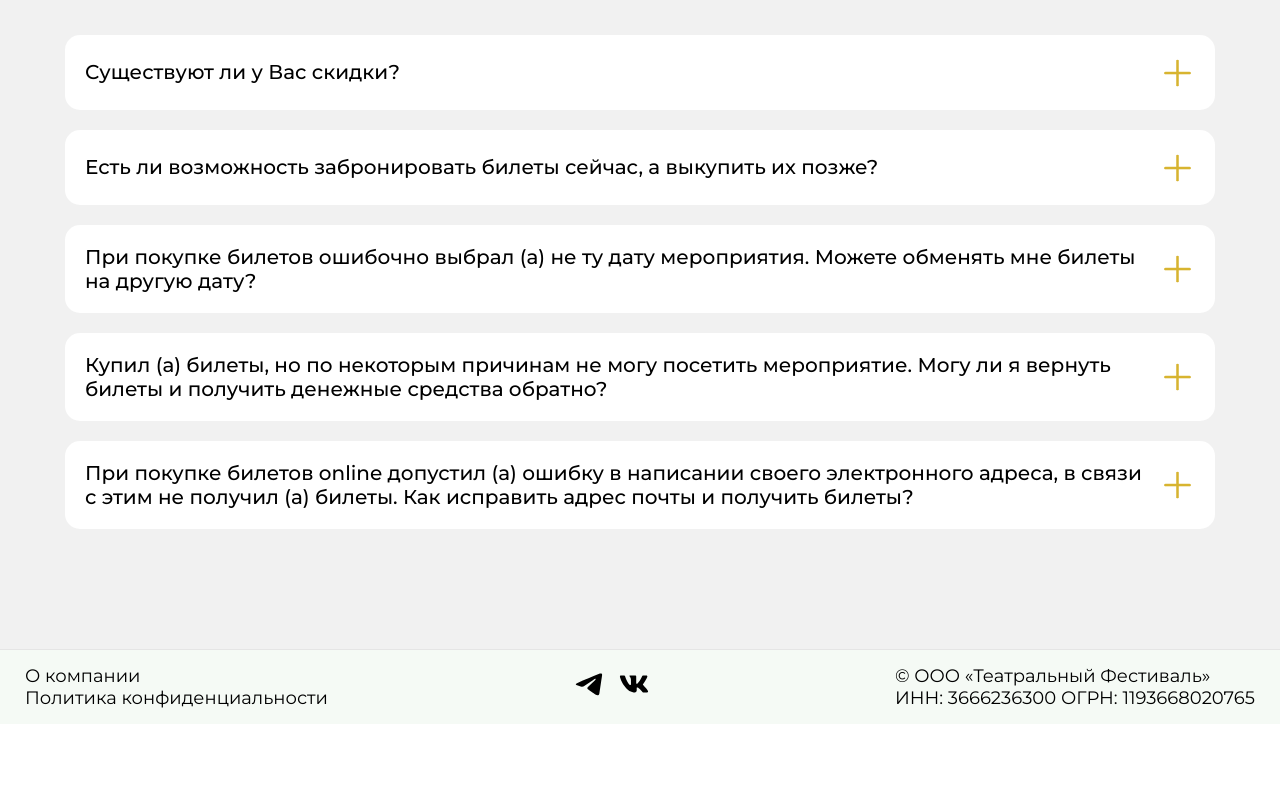
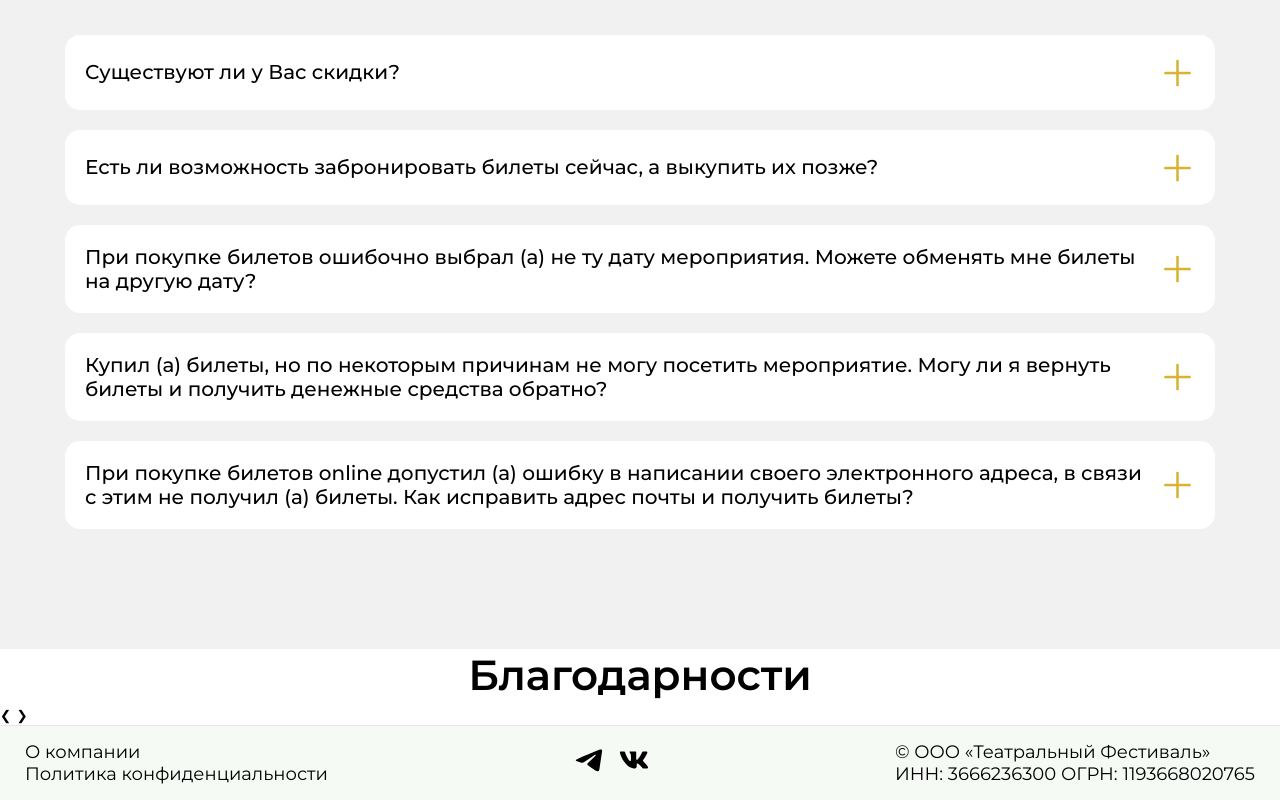
Before and after one commit to IvanZemsky/tfest, a plain HTML site: page index.html in a window 1280 px wide. Shown: the part 6816-7616 px from the top of the page. Before the commit the page ends 7540 px from the top, so only its background shows below. Drawn offline with nearby package versions, Linux system fonts and the light colour scheme.

Commit message:
feat: add slider

```diff
--- a/index.html
+++ b/index.html
@@ -24,6 +24,7 @@
       <link rel="stylesheet" href="styles/sections/contacts.css" />
       <link rel="stylesheet" href="styles/sections/advantages.css" />
       <link rel="stylesheet" href="styles/sections/questions.css" />
+      <link rel="stylesheet" href="styles/sections/gratitude.css" />
       <!-- Scripts -->
       <script defer src="script/emergence.js"></script>
       <script defer src="script/floatings.js"></script>
@@ -32,6 +33,7 @@
       <script defer src="script/schedule.js"></script>
       <script defer src="script/mail.js"></script>
       <script defer src="script/accordion.js"></script>
+      <script defer src="script/slider.js"></script>
       <script
          type="text/javascript"
          src="https://cdn.jsdelivr.net/npm/@emailjs/browser@4/dist/email.min.js"
@@ -1065,12 +1067,28 @@
                      <div class="questions__item-text-wrapper">
                         Позвоните по нашему номеру горячей линии или напишите в
                         социальные сети, наш специалист с радостью поможет Вам!
-                        <br><br>
+                        <br /><br />
                         📞 Горячая линия: 8−800−505−51−49
                      </div>
                   </div>
                </div>
             </div>
+         </div>
+      </section>
+
+      <section class="gratitude">
+         <h2
+            class="gratitude__title title hidden-for-emergence"
+            data-animation="vertical-fade-in 1s ease-in-out forwards"
+         >
+            Благодарности
+         </h2>
+         <div class="slider">
+            <div class="arrows">
+               <button class="prev">❮</button>
+               <button class="next">❯</button>
+            </div>
+            <div class="slider-line"></div>
          </div>
       </section>
 
```
